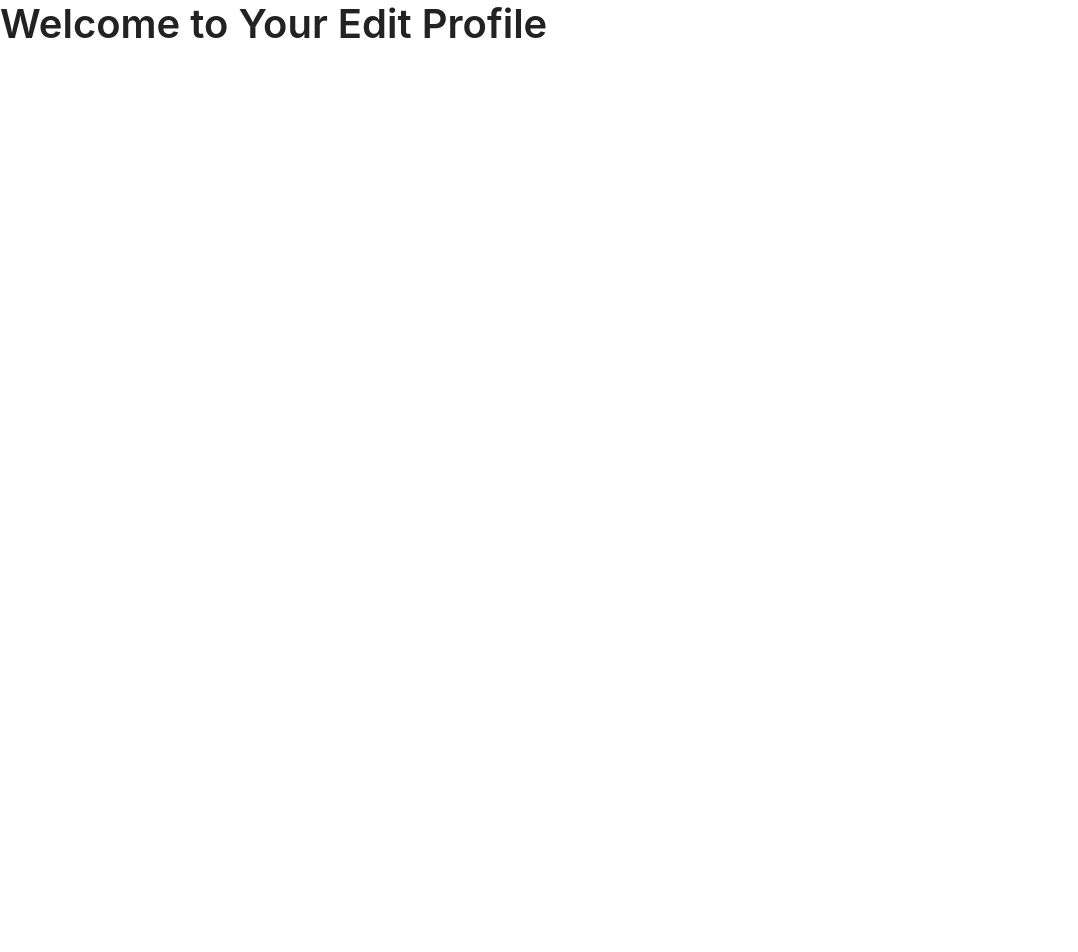
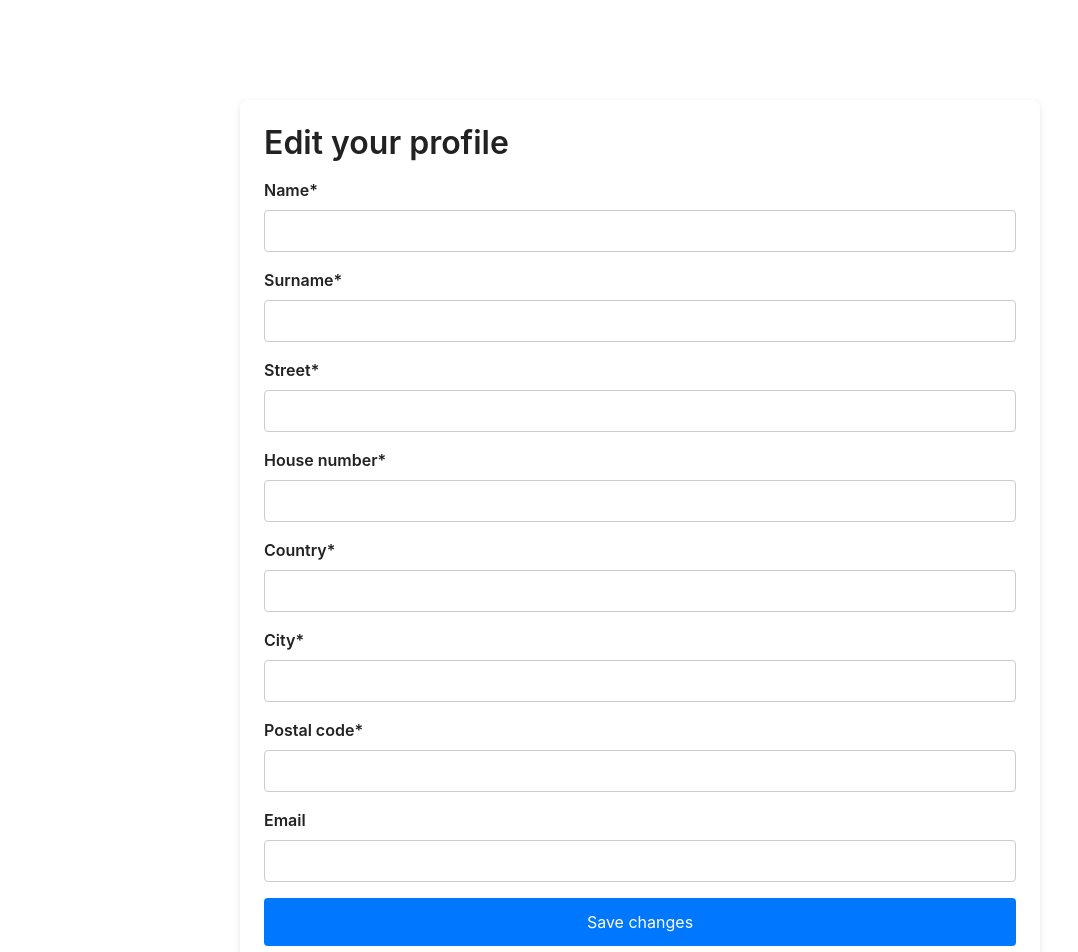
Before and after one commit to Alex-Ksairi/Web-based-learning-app, a React (Create React App) app in the folder frontend/: page /edit-profile in a window 1280 px wide. Shown: the top 952 px of the page, without its empty margins (0-1078 px from the left). Before the commit the page ends 800 px from the top, so only its background shows below. Built offline with nearby package versions, Linux system fonts and the light colour scheme.

Commit message:
first pages with register/ login form

```diff
--- a/frontend/src/App.js
+++ b/frontend/src/App.js
@@ -1,23 +1,54 @@
-import { BrowserRouter as Router, Routes, Route } from 'react-router-dom';
+import { Router, Routes, Route, useLocation } from 'react-router-dom';
+import React from 'react';
 
 import Register from './pages/Register.jsx';
 import Login from './pages/Login.jsx';
 import EditProfile from './pages/EditProfile.jsx';
 import Dashboard from './pages/Dashboard.jsx';
 
-import '../src/assets/scss/style.scss';
+const DynamicTitleUpdater = () => {
+  const location = useLocation();
+
+  React.useEffect(() => {
+    let newTitle = 'Learning App';
+
+    switch (location.pathname) {
+      case '/':
+        newTitle = 'Dashboard | Learning App';
+        break;
+      case '/register':
+        newTitle = 'Register | Learning App';
+        break;
+      case '/login':
+        newTitle = 'Login | Learning App';
+        break;
+      case '/edit-profile':
+        newTitle = 'Edit Profile | Learning App';
+        break;
+      default:
+        newTitle = 'Page Not Found | Learning App';
+        break;
+    }
+
+    document.title = newTitle;
+  }, [location.pathname]);
+
+  return null;
+};
 
 function App() {
   return (
-    <Router>
+    <div>
+      <DynamicTitleUpdater />
+
       <Routes>
         <Route path="/" element={<Dashboard />} />
         <Route path="/register" element={<Register />} />
         <Route path="/login" element={<Login />} />
         <Route path="/edit-profile" element={<EditProfile />} />
       </Routes>
-    </Router>
+    </div>
   );
-}
+};
 
 export default App;
--- a/frontend/src/assets/scss/components/_forms.scss
+++ b/frontend/src/assets/scss/components/_forms.scss
@@ -0,0 +1,53 @@
+@use "../abstracts/colors" as c;
+@use "../abstracts/variables" as v;
+@use "../base/typography" as t;
+@use "../utilities/mixins" as mix;
+
+.main-container {
+    @include mix.flex-center();
+
+    .app-form {
+        width: 100%;
+        max-width: 800px;
+        margin: 100px auto;
+        padding: 1.5rem;
+        background: c.$background-color;
+        border-radius: 8px;
+        box-shadow: 0 2px 6px rgba(0, 0, 0, 0.1);
+
+        h2 {
+            margin-bottom: 1rem;
+        }
+
+        .form-group {
+            margin-bottom: 1rem;
+
+            label {
+                display: block;
+                font-weight: 600;
+                margin-bottom: 0.5rem;
+            }
+
+            input {
+                width: 100%;
+                padding: 0.5rem;
+                border: 1px solid #ccc;
+                border-radius: 4px;
+            }
+        }
+
+        button {
+            width: 100%;
+            padding: 0.75rem;
+            background: c.$primary-color;
+            color: c.$background-color;
+            font-size: v.$font-size-base;
+            border: none;
+            border-radius: 4px;
+
+            &:hover {
+                background: #0056b3;
+            }
+        }
+    }
+}
--- a/frontend/src/assets/scss/utilities/_mixins.scss
+++ b/frontend/src/assets/scss/utilities/_mixins.scss
@@ -1,4 +1,6 @@
-@mixin flex-center($direction: row) {
+@use "../abstracts/variables" as v;
+
+@mixin flex-center($direction: column) {
   display: flex;
   flex-direction: $direction;
   justify-content: center;
@@ -8,8 +10,8 @@
 @mixin container {
   width: 100%;
   max-width: 1200px;
-  margin: 0 auto;
-  padding: 0 $spacing-md;
+  height: 100dvh;
+  padding: 0 v.$spacing-md;
 }
 
 @mixin respond($breakpoint) {
--- /dev/null
+++ b/frontend/src/components/Form.jsx
@@ -0,0 +1,44 @@
+import PropTypes from 'prop-types';
+import '../assets/scss/components/_forms.scss';
+
+function Form({ title, fields, buttonText, onSubmit }) {
+  return (
+    <div className="main-container">
+        <form className="app-form" onSubmit={onSubmit}>
+        <h2>{title}</h2>
+
+        {fields.map((field) => (
+            <div className="form-group" key={field.name}>
+            <label htmlFor={field.name}>{field.label}</label>
+            <input
+                type={field.type}
+                name={field.name}
+                id={field.name}
+                placeholder={field.placeholder}
+                required={field.required}
+            />
+            </div>
+        ))}
+
+        <button type="submit">{buttonText}</button>
+        </form>
+    </div>
+  );
+}
+
+Form.propTypes = {
+  title: PropTypes.string.isRequired,
+  fields: PropTypes.arrayOf(
+    PropTypes.shape({
+      name: PropTypes.string.isRequired,
+      label: PropTypes.string.isRequired,
+      type: PropTypes.string.isRequired,
+      placeholder: PropTypes.string,
+      required: PropTypes.bool,
+    })
+  ).isRequired,
+  buttonText: PropTypes.string.isRequired,
+  onSubmit: PropTypes.func.isRequired,
+};
+
+export default Form;
--- a/frontend/src/index.js
+++ b/frontend/src/index.js
@@ -1,5 +1,6 @@
 import React from 'react';
 import ReactDOM from 'react-dom/client';
+import { BrowserRouter } from 'react-router-dom';
 import '../src/assets/scss/style.scss';
 import App from './App';
 import reportWebVitals from './reportWebVitals';
@@ -7,7 +8,9 @@ import reportWebVitals from './reportWebVitals';
 const root = ReactDOM.createRoot(document.getElementById('root'));
 root.render(
   <React.StrictMode>
-    <App />
+    <BrowserRouter>
+      <App />
+    </BrowserRouter>
   </React.StrictMode>
 );
 
--- a/frontend/src/pages/EditProfile.jsx
+++ b/frontend/src/pages/EditProfile.jsx
@@ -1,10 +1,29 @@
-import '../assets/scss/pages/_edit_profile.scss'; // optional, if you want page-specific styles
+import '../assets/scss/pages/_edit_profile.scss';
+import Form from '../components/Form';
 
 function EditProfile() {
+  const fields = [
+    { name: 'name', label: 'Name*', type: 'text', placeholder: '', required: true },
+    { name: 'surname', label: 'Surname*', type: 'text', placeholder: '', required: true },
+    { name: 'street', label: 'Street*', type: 'text', placeholder: '', required: true },
+    { name: 'house-number', label: 'House number*', type: 'text', placeholder: '', required: true },
+    { name: 'country', label: 'Country*', type: 'text', placeholder: '', required: true },
+    { name: 'city', label: 'City*', type: 'text', placeholder: '', required: true },
+    { name: 'postal-code', label: 'Postal code*', type: 'text', placeholder: '', required: true },
+    { name: 'email', label: 'Email', type: 'email', placeholder: '' }
+  ];
+
+  const handleSubmit = (e) => {
+    e.preventDefault();
+  };
+
   return (
-    <div className="edit_profile">
-      <h1>Welcome to Your Edit Profile</h1>
-    </div>
+    <Form
+      title="Edit your profile"
+      fields={fields}
+      buttonText="Save changes"
+      onSubmit={handleSubmit}
+    />
   );
 }
 
--- a/frontend/src/pages/Login.jsx
+++ b/frontend/src/pages/Login.jsx
@@ -1,10 +1,23 @@
-import '../assets/scss/pages/_login.scss'; // optional, if you want page-specific styles
+import '../assets/scss/pages/_login.scss';
+import Form from '../components/Form';
 
 function Login() {
+  const fields = [
+    { name: 'email', label: 'Email*', type: 'email', placeholder: '', required: true },
+    { name: 'password', label: 'Password*', type: 'password', placeholder: '', required: true }
+  ];
+
+  const handleSubmit = (e) => {
+    e.preventDefault();
+  };
+
   return (
-    <div className="login">
-      <h1>Welcome to Your Login</h1>
-    </div>
+    <Form
+      title="Login"
+      fields={fields}
+      buttonText="Login"
+      onSubmit={handleSubmit}
+    />
   );
 }
 
--- a/frontend/src/pages/Register.jsx
+++ b/frontend/src/pages/Register.jsx
@@ -1,10 +1,25 @@
 import '../assets/scss/pages/_register.scss'; // optional, if you want page-specific styles
+import Form from '../components/Form';
 
 function Register() {
+  const fields = [
+    { name: 'name', label: 'Name*', type: 'text', placeholder: '', required: true },
+    { name: 'surname', label: 'Surname*', type: 'text', placeholder: '', required: true },
+    { name: 'email', label: 'Email*', type: 'email', placeholder: '', required: true },
+    { name: 'password', label: 'Password*', type: 'password', placeholder: '', required: true }
+  ];
+
+  const handleSubmit = (e) => {
+    e.preventDefault();
+  };
+
   return (
-    <div className="register">
-      <h1>Welcome to Your Register</h1>
-    </div>
+    <Form
+      title="Register"
+      fields={fields}
+      buttonText="Sign Up"
+      onSubmit={handleSubmit}
+    />
   );
 }
 
```
